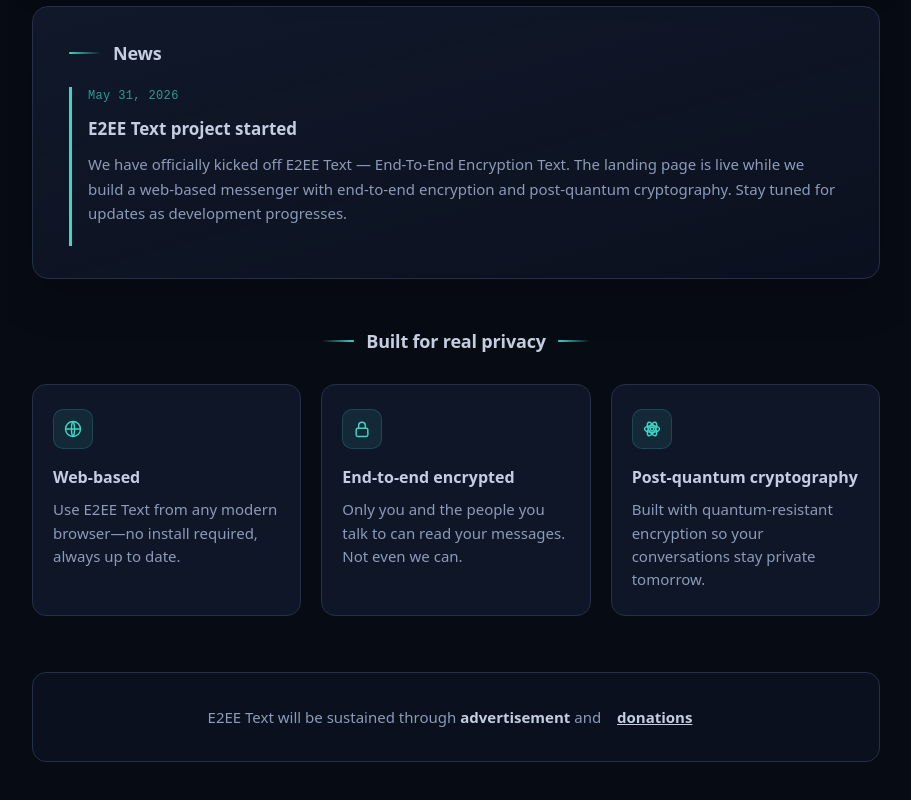
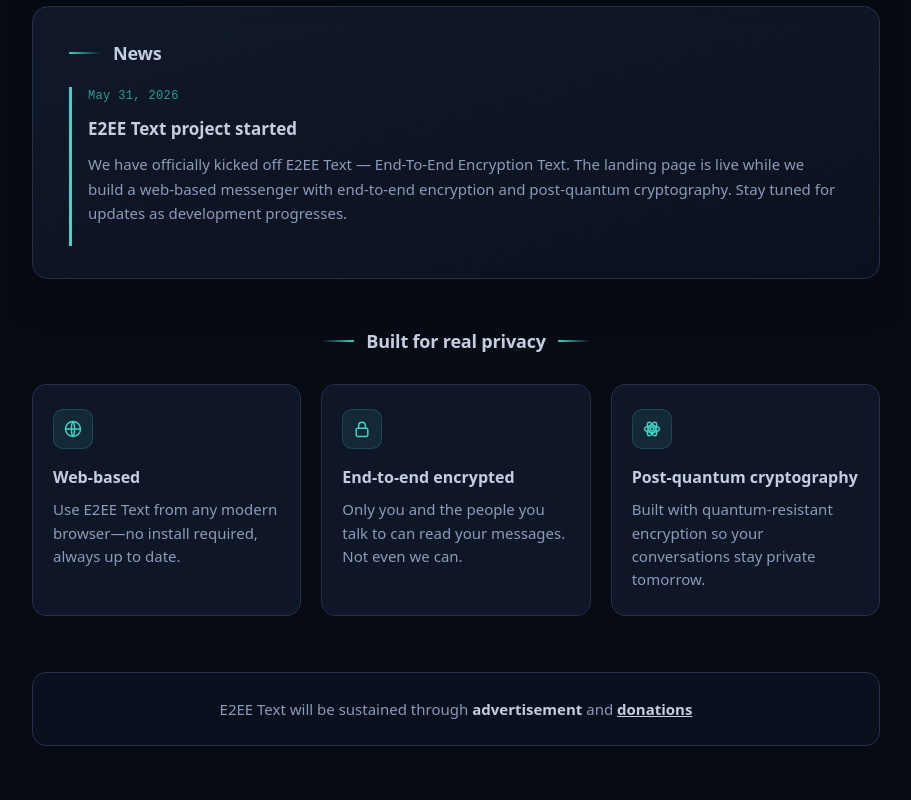
Before and after one commit to HrrrXppp/e2eetext, a React (Vite) app in the folder client/: page / in a window 1280 px wide. Shown: the part 797-1597 px from the top of the page, without its empty margins (184-1095 px from the left). Built offline with nearby package versions, Linux system fonts and the light colour scheme; no server answers.

Commit message:
fix(client): close the gap before the donations link
The donate link's padding was pushing the word away from the rest of the sentence.

Co-authored-by: Cursor <cursoragent@cursor.com>

```diff
--- a/client/src/styles/index.css
+++ b/client/src/styles/index.css
@@ -1534,8 +1534,6 @@ body.has-dev-instance-banner .site-head {
 }
 
 .site-foot__donate {
-  display: inline-block;
-  padding: 0.5rem 0.75rem;
   color: var(--text-soft);
   font-weight: 600;
   text-decoration: underline;
```
Also changed, not shown: 1 other file (tests, documents, lock files or other folders).
